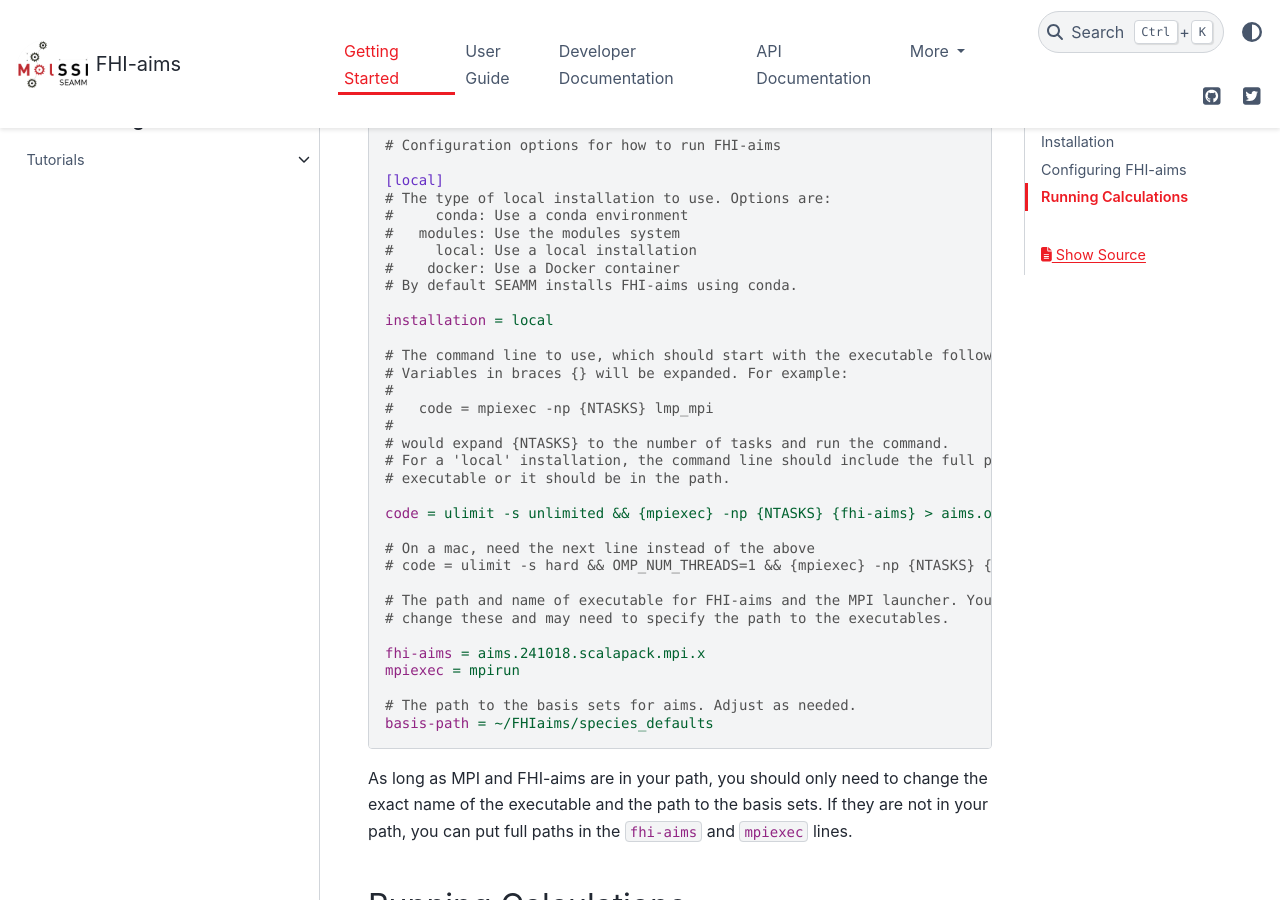
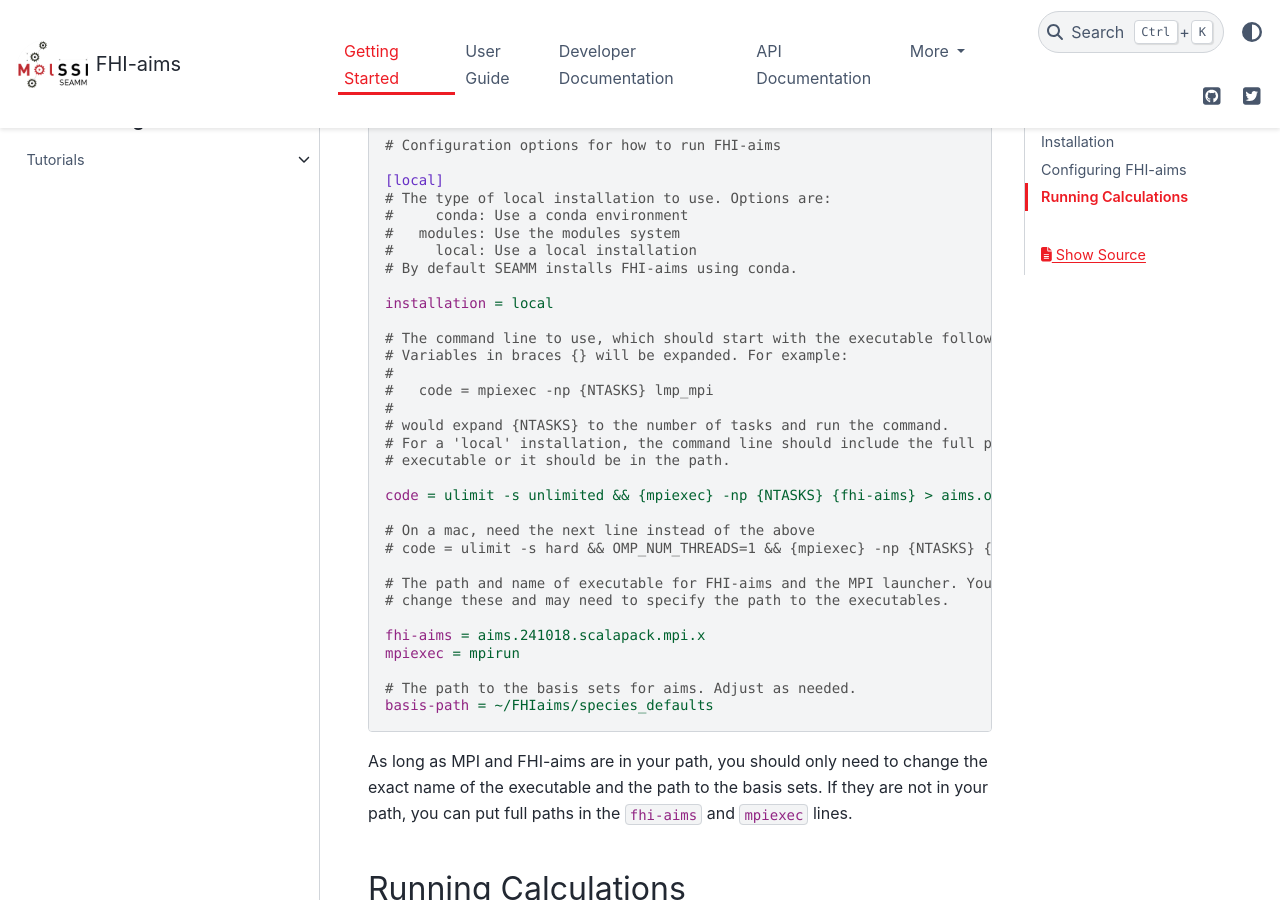
Before and after one commit to molssi-seamm/fhi_aims_step, a Sphinx documentation site: the page built from docs/getting_started/index.rst, in a window 1280 px wide and 900 px high, scrolled down 823 px. Built offline with Sphinx 7.4.7 and the PyData theme 0.15.4, drawn with Linux system fonts in a browser that asks for light colours; pages that are not in the unit, such as notebooks, are missing from menus.

Commit message:
Remove the unused Docker option (ini template)
Running FHI-aims in a Docker container is no longer supported. Drop the
[docker] section, the docker installation type and the docker comment block from
the fhi-aims.ini template, and the docker line from the copy in the Getting
Started documentation.

Co-Authored-By: Claude Opus 5.5 <noreply@anthropic.com>

```diff
--- a/docs/getting_started/index.rst
+++ b/docs/getting_started/index.rst
@@ -37,7 +37,6 @@ the correct location of FHI-aims on your system.
     #     conda: Use a conda environment
     #   modules: Use the modules system
     #     local: Use a local installation
-    #    docker: Use a Docker container
     # By default SEAMM installs FHI-aims using conda.
 
     installation = local
```
Also changed, not shown: 1 other file.
